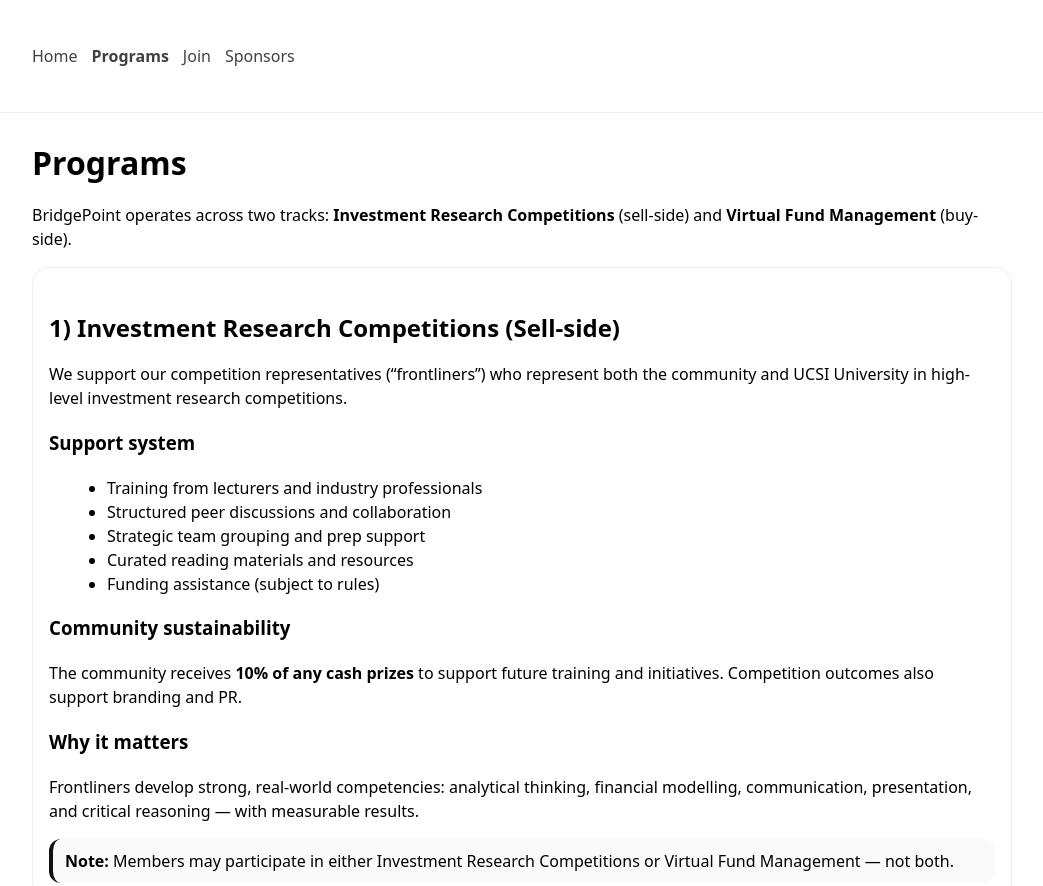
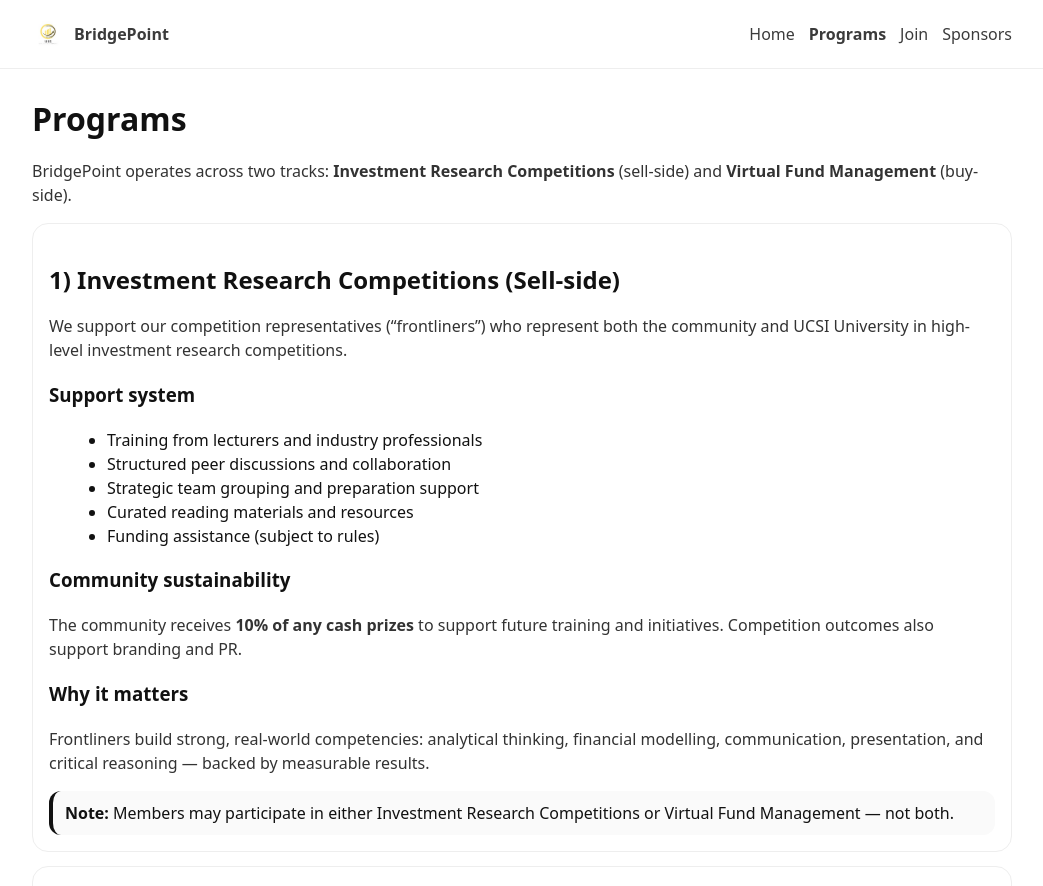
Before and after one commit to bridge-point-by-aztraliaz-community/bridgepoint, a plain HTML site: page programs.html in a window 1280 px wide. Shown: the top 886 px of the page, without its empty margins (118-1161 px from the left). Drawn offline with Linux system fonts and the light colour scheme.

Commit message:
Update programs.html

```diff
--- a/programs.html
+++ b/programs.html
@@ -6,31 +6,42 @@
   <title>Programs | BridgePoint</title>
   <style>
     :root { --max: 980px; }
-    body { margin:0; font-family: system-ui, -apple-system, Segoe UI, Roboto, Arial, sans-serif; line-height:1.5; }
+    body { margin:0; font-family: system-ui, -apple-system, Segoe UI, Roboto, Arial, sans-serif; line-height:1.5; color:#111; }
     nav { padding:18px 20px; border-bottom:1px solid #eee; }
-    nav .wrap { max-width: var(--max); margin:0 auto; display:flex; gap:14px; flex-wrap:wrap; }
-    nav a { text-decoration:none; color:#111; opacity:.8; }
+    .wrap { max-width: var(--max); margin:0 auto; }
+    nav a { text-decoration:none; color:#111; opacity:.82; }
     nav a:hover { opacity:1; }
-    .wrap { max-width: var(--max); margin:0 auto; padding: 26px 20px; }
+    .page { max-width: var(--max); margin:0 auto; padding: 26px 20px; }
     h1 { margin: 0 0 12px; }
-    h2 { margin: 26px 0 10px; }
+    h2 { margin: 22px 0 10px; }
     .card { border:1px solid #eee; border-radius:16px; padding:16px; margin: 14px 0; }
     ul { margin: 10px 0 0 18px; }
     .note { border-left:4px solid #111; padding:10px 12px; background:#fafafa; border-radius:12px; margin-top:14px; }
+    p { color:#333; }
+
+    .brand { display:flex; align-items:center; gap:10px; font-weight:700; }
+    .brand img { height:32px; width:auto; border-radius:8px; }
   </style>
 </head>
 <body>
 
 <nav>
-  <div class="wrap">
-    <a href="index.html">Home</a>
-    <a href="programs.html"><strong>Programs</strong></a>
-    <a href="join.html">Join</a>
-    <a href="sponsors.html">Sponsors</a>
+  <div class="wrap" style="display:flex; justify-content:space-between; align-items:center;">
+    <a class="brand" href="index.html">
+      <img src="UIS%20Logo.jpg" alt="BridgePoint logo">
+      <span>BridgePoint</span>
+    </a>
+
+    <div style="display:flex; gap:14px; flex-wrap:wrap;">
+      <a href="index.html">Home</a>
+      <a href="programs.html"><strong>Programs</strong></a>
+      <a href="join.html">Join</a>
+      <a href="sponsors.html">Sponsors</a>
+    </div>
   </div>
 </nav>
 
-<div class="wrap">
+<div class="page">
   <h1>Programs</h1>
   <p>BridgePoint operates across two tracks: <strong>Investment Research Competitions</strong> (sell-side) and <strong>Virtual Fund Management</strong> (buy-side).</p>
 
@@ -42,7 +53,7 @@
     <ul>
       <li>Training from lecturers and industry professionals</li>
       <li>Structured peer discussions and collaboration</li>
-      <li>Strategic team grouping and prep support</li>
+      <li>Strategic team grouping and preparation support</li>
       <li>Curated reading materials and resources</li>
       <li>Funding assistance (subject to rules)</li>
     </ul>
@@ -51,7 +62,7 @@
     <p>The community receives <strong>10% of any cash prizes</strong> to support future training and initiatives. Competition outcomes also support branding and PR.</p>
 
     <h3>Why it matters</h3>
-    <p>Frontliners develop strong, real-world competencies: analytical thinking, financial modelling, communication, presentation, and critical reasoning — with measurable results.</p>
+    <p>Frontliners build strong, real-world competencies: analytical thinking, financial modelling, communication, presentation, and critical reasoning — backed by measurable results.</p>
 
     <div class="note">
       <strong>Note:</strong> Members may participate in either Investment Research Competitions or Virtual Fund Management — not both.
@@ -76,7 +87,6 @@
       <strong>Note:</strong> Members may participate in either Investment Research Competitions or Virtual Fund Management — not both.
     </div>
   </div>
-
 </div>
 
 </body>
```
